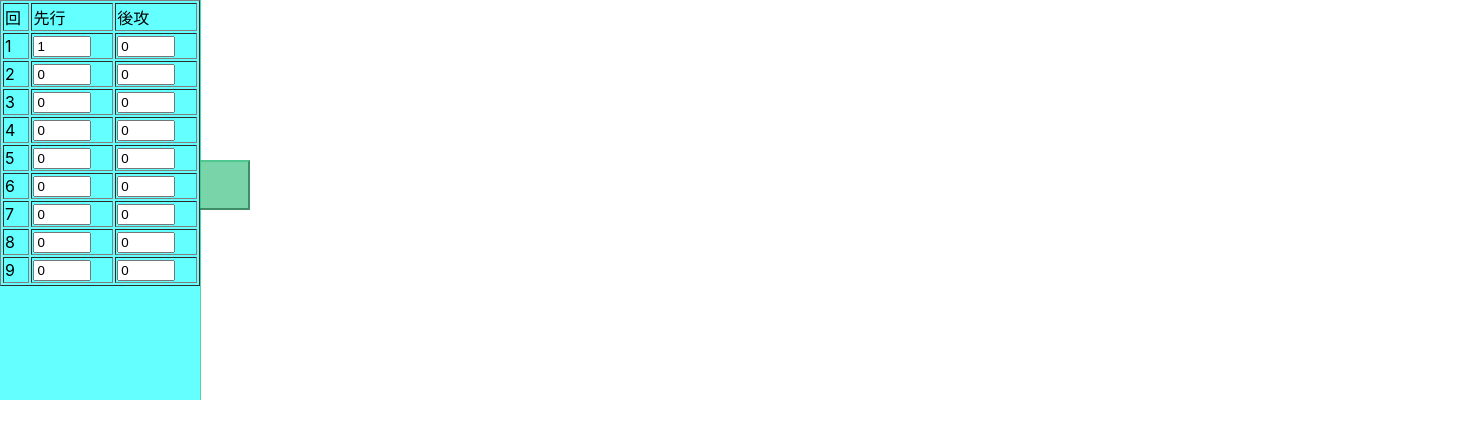
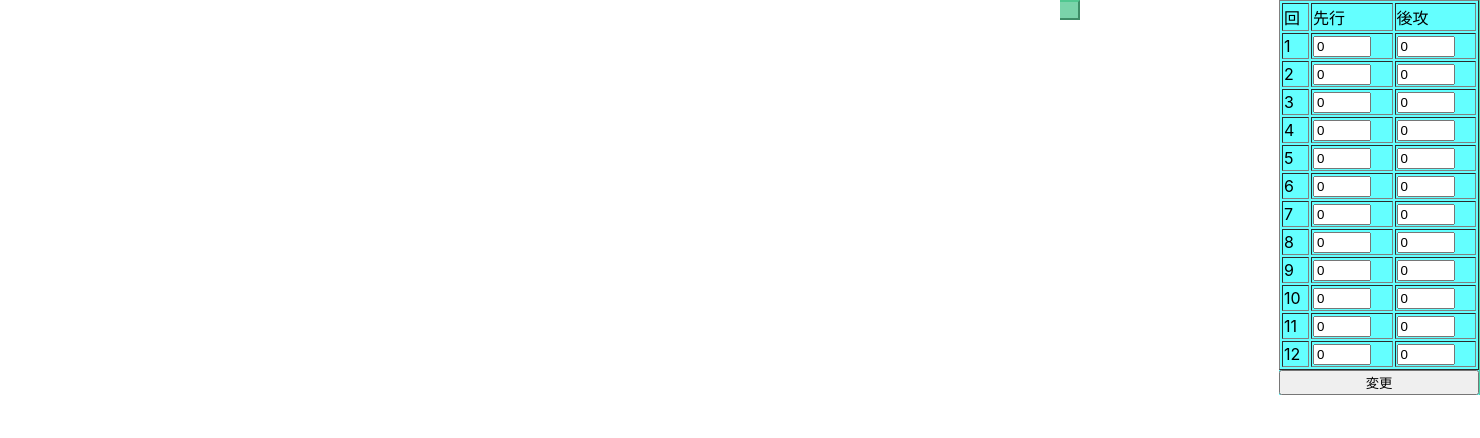
Before and after one commit to e1806inat/team-b-project, a React (Create React App) app in the folder my-app/tournament/: page / in a window 1280 px wide. Shown: the top 438 px of the page, 1480 px wide, since content can reach past the window. Built offline with nearby package versions, Linux system fonts and the light colour scheme.

Commit message:
変更のボタンを追加

```diff
--- a/my-app/tournament/src/EditPoint.jsx
+++ b/my-app/tournament/src/EditPoint.jsx
@@ -1,12 +1,10 @@
 import "./Editpoint.css";
-import {useState,useEffect} from "react";
+import { useState, useEffect } from "react";
 import Outputpoint from "./Outputpoint";
 
 const EditPoint = ({ children }) => {
-  let height = 400;
   let width = 200;
   let array = [
-    [1, 0],
     [0, 0],
     [0, 0],
     [0, 0],
@@ -15,41 +13,18 @@ const EditPoint = ({ children }) => {
     [0, 0],
     [0, 0],
     [0, 0],
+    [0, 0],
+    [0, 0],
+    [0, 0],
+    [0, 0]
   ];
   const [list, setList] = useState(array);
-  console.log(list);
-  const [xPosition, setX] = useState(-width);
+  const [xPosition, setX] = useState(width);
 
-  // const update = (index, newData) => {
-  //   setList(
-  //     list.map((point, i) => (i === index ? newData: point))
-  //   );
-  // }
-  // const tem = list.find((value, index2)=>{
-  //   value.find((value2,index3)=>{
-  //     console.log(value2);
-  //   })
-  //   // console.log(index2);
-  // });
-
-  const listup = (index,point)=>{
-    console.log(index);
-    setList(
-      list.map((value,index2) => (index2 === index[0] ? point : value.map((value2,index3) => (index3 === index[1]))))
-    )
-    // const tem1 = index[0];
-    // const tem2 = index[1];
-    // const newList = [...list];
-    // // const tem = newList.find((value, index2)=> index2 === index);
-    // const tem1 = newList.find((value, index2)=> index2 === index[0])
-    // const tem2 = tem1.find((value,index3)=> index3 === index[1])
-    // tem2 =
-    // const tem = newList.find((value, index2)=>{
-    //   value.find((value2,index3)=>index3 === {
-    //     console.log(value2);
-    //   })
-    // });
-    // setList(newList);
+  const listup = (index, point) => {
+    const tem = index.split(',');
+    list[tem[0]][tem[1]] = parseInt(point);
+    setList(list);
   }
 
   const toggleMenu = () => {
@@ -65,30 +40,33 @@ const EditPoint = ({ children }) => {
   }, []);
 
   return (
+    <>
+      <button
+        onClick={() => toggleMenu()}
+        className="toggle-menu"
+      ></button>
       <div
         className="side-bar"
         style={{
           transform: `translatex(${xPosition}px)`,
           width: width,
-        minHeight: height,
+          right:-width
         }}
       >
-      <button
-        onClick={() => toggleMenu()}
-        className="toggle-menu"
-        style={{
-          transform: `translate(${width}px, 20vh)`,
-        }}
-      ></button>
         <table border="1">
           <tr>
             <td>回</td>
             <td>先行</td>
             <td>後攻</td>
           </tr>
-        <Outputpoint listup={()=>listup()} array={array} />
+          <Outputpoint listup={listup} array={array} />
         </table>
+        <button
+        // onClick={()=>()}
+        className="ch-points"
+        >変更</button>
       </div>
+    </>
   );
 };
 
--- a/my-app/tournament/src/Editpoint.css
+++ b/my-app/tournament/src/Editpoint.css
@@ -1,5 +1,5 @@
 .side-bar {
-  height: 100% !important;
+  position:absolute;
   display: flex;
   flex-direction: column;
   border-right: 1px solid;
@@ -9,11 +9,12 @@
   transition: 0.8s ease;
 }
 .toggle-menu {
-  height: 50px;
+  height: 20px;
   /* border-top-right-radius: 10rem; */
   /* border-bottom-right-radius: 9rem; */
-  width: 50px;
+  width: 20px;
   position: absolute;
+  right:200px;
   outline: none;
   z-index: 1;
   background-color: rgba(64, 194, 133, 0.693);
--- a/my-app/tournament/src/Outputpoint.jsx
+++ b/my-app/tournament/src/Outputpoint.jsx
@@ -1,25 +1,20 @@
-const Outputpoint = (props) => {
-  // let cnt = 0;
-  // let array2 = []
-  // for(var i; i<9; i++){
-  //   array2[i]=[array[0][i],array[1][i]];
-  // }
+const Outputpoint = ({listup,array}) => {
 
   return (
     <>
-      {props.array.map((phase, index) => {
+      {array.map((phase, index) => {
         return (
           <tr>
             <td>{index + 1}</td>
             {phase.map((value, index2) => {
-              // console.log(index,index2);
               return (
                 <td>
-                <input type='text'
-                // name={[index,index2]}
-                style={{ width: '50px' }}
+                <input type='number'
+                min ={0}
+                name={[index,index2]}
+                style={{ width: '50px'}}
                 defaultValue={value}
-                onChange={(point) => props.listup([index,index2], point.target.value)}
+                onChange={(point) => listup(point.target.name, point.target.value)}
                 >
                 </input>
                 </td>
```
Lines whose indentation alone changed are shown as unchanged.
